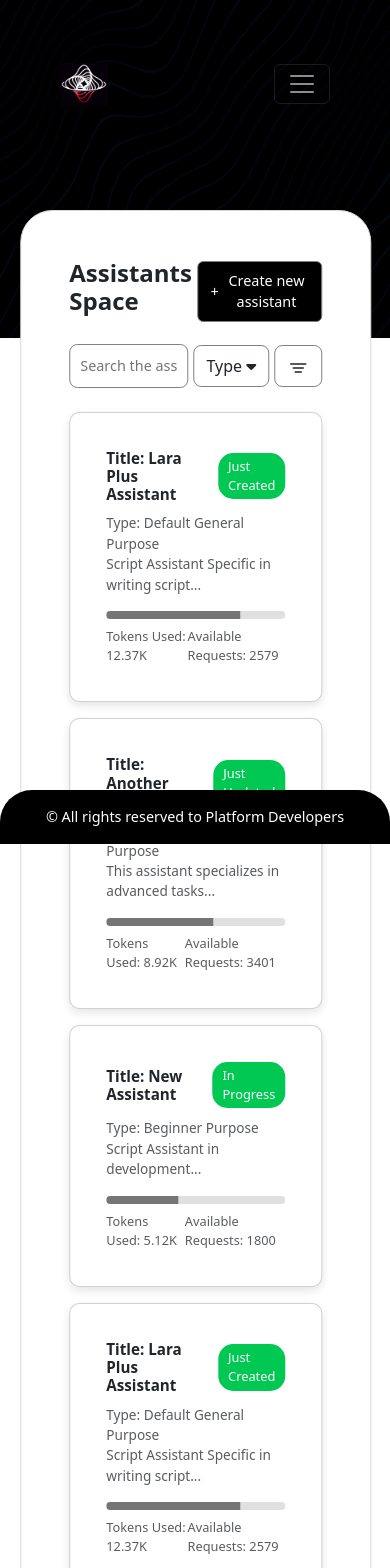
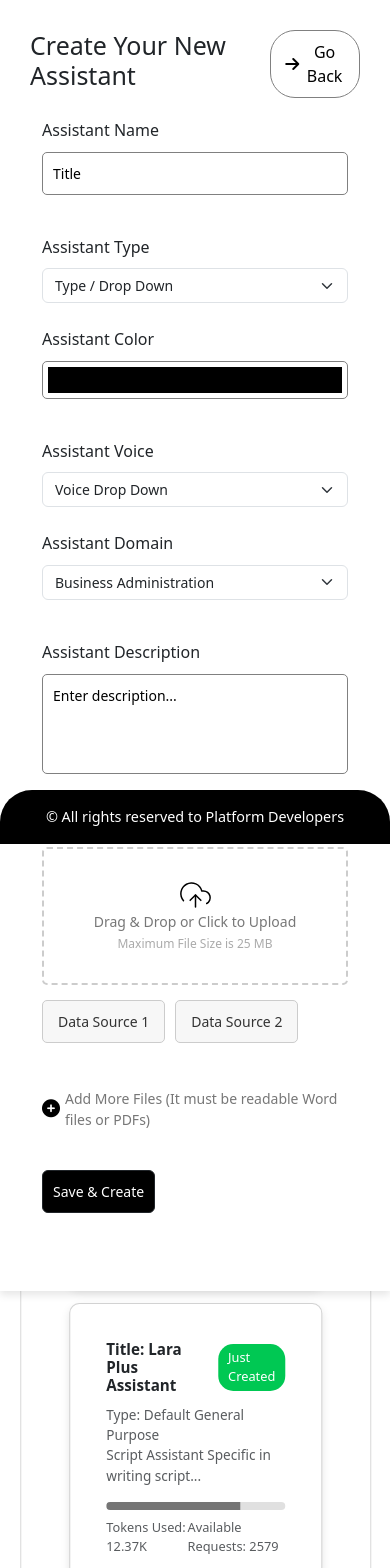
Before and after one commit to ibrahimsaber1/LARA-Platform-Frontend, a React (Vite) app: page / in a window 390 px wide. Shown: the top 1568 px of the page. Built offline with nearby package versions, Linux system fonts and the light colour scheme.

Commit message:
fix the create Assistant responsiveness

```diff
--- a/src/Components/Pages/Home/CreateAssistant.jsx
+++ b/src/Components/Pages/Home/CreateAssistant.jsx
@@ -3,16 +3,14 @@ import "../../../assets/styles/CreateAssistant.css";
 
 const CreateAssistant = () => {
   return (
-
     <div className="create-assistant">
-
       <div className="header">
         <h2>Create Your New Assistant</h2>
-
         <div className="go-back">
-        <button className="go-back-btn"><i className="fa-sharp fa-solid fa-arrow-right"></i>Go Back</button>
+          <button className="go-back-btn">
+            <i className="fa-sharp fa-solid fa-arrow-right"></i> Go Back
+          </button>
         </div>
-
       </div>
 
       <form>
@@ -20,15 +18,17 @@ const CreateAssistant = () => {
           <div className="row mb-3">
             <div className="col-12 form-group">
               <label>Assistant Name</label>
-            <input type="text" placeholder="Title" className="form-control form-input " />
-
+              <input
+                type="text"
+                placeholder="Title"
+                className="form-control form-input"
+              />
             </div>
           </div>
 
           {/* Assistant Type and Color */}
           <div className="row mb-3">
-
-        <div className="col-6 form-group">
+            <div className="col-md-6 col-12 form-group">
               <label className="form-label">Assistant Type</label>
               <select className="form-select">
                 <option>Type / Drop Down</option>
@@ -36,29 +36,23 @@ const CreateAssistant = () => {
                 <option>Option 2</option>
               </select>
             </div>
-
-        {/* Assistant color */}
-        <div className="col-6 form-group">
+            <div className="col-md-6 col-12 form-group">
               <label className="form-label">Assistant Color</label>
               <input type="color" className="form-control form-color-input" />
             </div>
-
-
-
           </div>
 
           {/* Assistant Voice and Domain */}
           <div className="row mb-3">
-          <div className="col-6 form-group">
+            <div className="col-md-6 col-12 form-group">
               <label className="form-label">Assistant Voice</label>
               <select className="form-select">
                 <option>Voice Drop Down</option>
                 <option>Voice Drop Down2</option>
                 <option>Voice Drop Down3</option>
-
               </select>
             </div>
-          <div className="col-6 form-group">
+            <div className="col-md-6 col-12 form-group">
               <label className="form-label">Assistant Domain</label>
               <select className="form-select">
                 <option>Business Administration</option>
@@ -84,8 +78,40 @@ const CreateAssistant = () => {
             <div className="col-12 form-group upload-section">
               <label>Upload File</label>
               <div className="upload-area">
+                <svg
+                  width="33"
+                  height="32"
+                  viewBox="0 0 33 32"
+                  fill="none"
+                  xmlns="http://www.w3.org/2000/svg"
+                >
+                  <path
+                    d="M21.8337 21.3333L16.5003 16L11.167 21.3333"
+                    stroke="black"
+                    strokeWidth="1.5"
+                    strokeLinecap="round"
+                    strokeLinejoin="round"
+                  />
+                  <path
+                    d="M16.5 16V28"
+                    stroke="black"
+                    strokeWidth="1.5"
+                    strokeLinecap="round"
+                    strokeLinejoin="round"
+                  />
+                  <path
+                    d="M27.6866 24.5199C28.9871 23.8109 30.0144 22.6891 30.6064 21.3314C31.1985 19.9737 31.3216 18.4575 30.9562 17.0221C30.5909 15.5868 29.7579 14.3139 28.5888 13.4045C27.4198 12.4951 25.9811 12.0009 24.4999 11.9999H22.8199C22.4164 10.4389 21.6642 8.98968 20.6199 7.76122C19.5756 6.53277 18.2664 5.55703 16.7907 4.90737C15.3151 4.25772 13.7113 3.95104 12.1001 4.01041C10.4889 4.06977 8.91204 4.49363 7.48818 5.25012C6.06433 6.0066 4.8305 7.07603 3.87944 8.37801C2.92839 9.67998 2.28487 11.1806 1.99725 12.7671C1.70964 14.3536 1.78542 15.9846 2.2189 17.5376C2.65238 19.0906 3.43227 20.525 4.49995 21.7332"
+                    stroke="black"
+                    strokeWidth="1.5"
+                    strokeLinecap="round"
+                    strokeLinejoin="round"
+                  />
+                </svg>{" "}
+                <br />
                 Drag & Drop or Click to Upload <br />
-              <span className="file-size-note">Maximum File Size is 25 MB</span>
+                <span className="file-size-note">
+                  Maximum File Size is 25 MB
+                </span>
               </div>
               <div className="data-source">
                 <div className="data-file">Data Source 1</div>
@@ -94,13 +120,7 @@ const CreateAssistant = () => {
             </div>
           </div>
 
-
-
           {/* Add More Files */}
-      {/* <p className="file-note">
-          <i className="fa fa-plus-circle"></i> Add More Files (It must be readable Word files or PDFs)
-        </p> */}
-
           <div className="file-upload-container">
             <input
               type="file"
@@ -110,25 +130,17 @@ const CreateAssistant = () => {
               accept=".doc,.docx,.pdf"
             />
             <label htmlFor="file-upload" className="file-note">
-            <i className="fa fa-plus-circle"></i> Add More Files (It must be readable Word files or PDFs)
+              <i className="fa fa-plus-circle"></i> Add More Files (It must be
+              readable Word files or PDFs)
             </label>
           </div>
-
 
           {/* Save & Create Button */}
           <button type="submit" className="btn btn-dark custom-btn mb-5">
             Save & Create
           </button>
-
-
-
-
         </div>
       </form>
-
-
-
-
     </div>
   );
 };
--- a/src/Components/Pages/Home/Main.jsx
+++ b/src/Components/Pages/Home/Main.jsx
@@ -18,7 +18,7 @@ export default function Main() {
 
         <input type="text" className="search-input w-75" placeholder="Search the assistant name" />
 
-        <button className="btn  filter-btn w-10">Type <i class="fa-sharp-duotone fa-solid fa-caret-down"></i>
+        <button className="btn  filter-btn w-10">Type <i className="fa-sharp-duotone fa-solid fa-caret-down"></i>
         </button>
         <button className="btn sort-btn w-10">
           <svg width={22} height={18} viewBox="0 0 22 18" fill="none" xmlns="http://www.w3.org/2000/svg">
--- a/src/assets/styles/CreateAssistant.css
+++ b/src/assets/styles/CreateAssistant.css
@@ -1,14 +1,57 @@
+/* ------------------------------------------------------------------------ */
+/* ------------------- Add responsiveness for smaller screens ------------- */
+
+/* @media (max-width: 768px) {
+  .create-assistant {
+        width: 70%;
+    }
+}
+
+@media (max-width: 576px) {
+  .create-assistant {
+        width: 100%;
+    }
+} */
+@media (max-width: 768px) {
+  .form-control,
+  .form-select,
+  .form-color-input {
+    width: 100%;
+  }
+
+  .form-group {
+    margin-bottom: 1.5rem;
+  }
+
+  .upload-area {
+    font-size: 14px;
+  }
+
+  .custom-btn {
+    font-size: 14px;
+    padding: 10px;
+  }
+}
+
+.file-upload-container {
+  display: flex;
+  justify-content: flex-start;
+  margin-bottom: 15px;
+}
+
+
+
+/* ----------------form  */
 .create-assistant {
   /* background-color: #88df80; */
   background-color: #fff;
-
   position: absolute;
-  top: 50;
-  /* right: 0; */
+  top: 0;
+  right: 0;
   padding: 30px;
   box-shadow: 0 4px 8px rgba(0, 0, 0, 0.1);
   z-index: 1500;
-  width: 50%;
+  min-width: 40%;
   margin: auto;
 }
 
```
Lines whose indentation alone changed are shown as unchanged.
